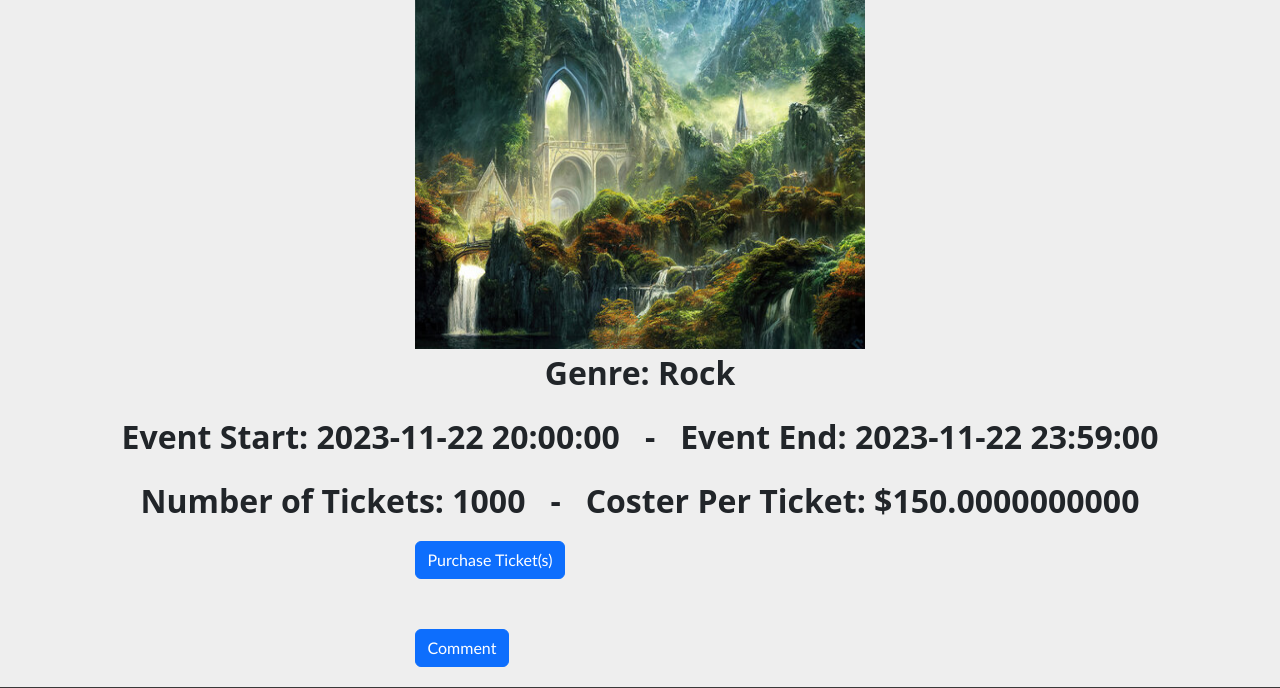
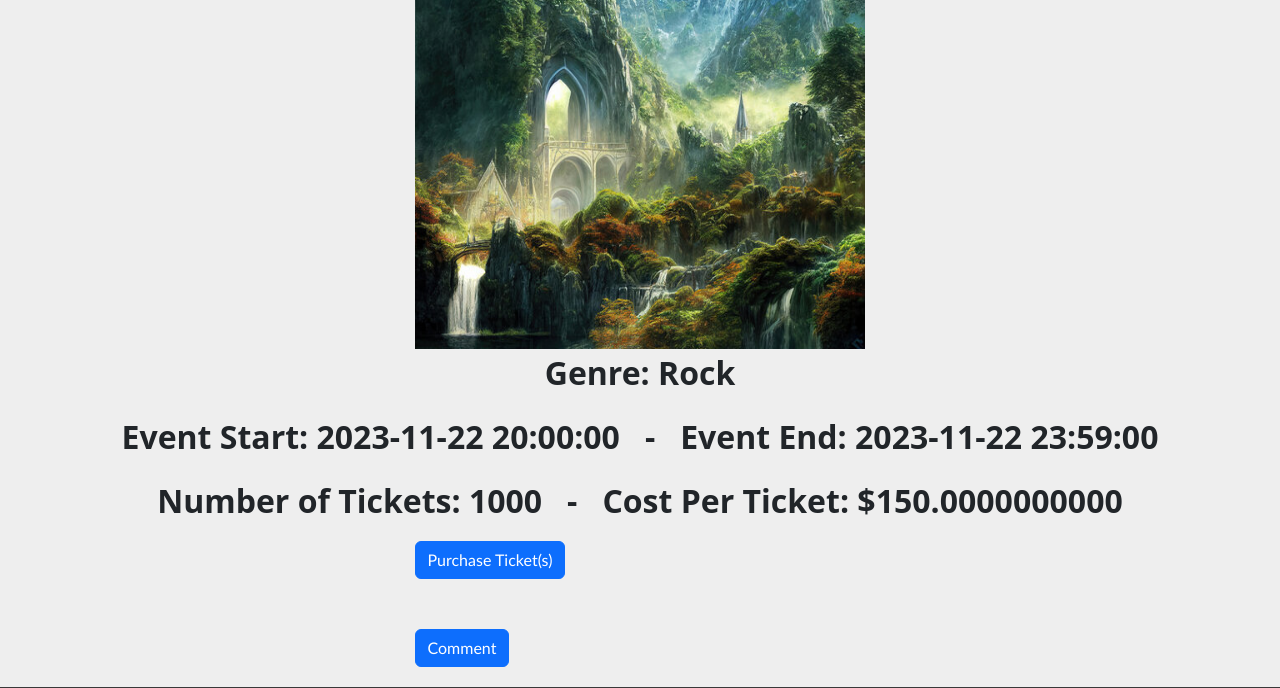
Before and after one commit to Onyxeagle/IAB207-JKL-DB, a Flask app: page /event_listing/view_event/1 in a window 1280 px wide. Shown: the part 407-1095 px from the top of the page. Run offline with Flask 3, Linux system fonts and the light colour scheme; data comes from the database, SQL or seed files in the repository; some libraries are stand-ins or nearby versions.

Commit message:
Fixed typo and class name issue in index
Finish type on event_listings.py and a div class issue in index.html

```diff
--- a/a3_starter_code-main/projectfile/website/event_listings.py
+++ b/a3_starter_code-main/projectfile/website/event_listings.py
@@ -10,7 +10,7 @@ listingbp = Blueprint('listing', __name__, url_prefix='/event_listing')
 
 # creates the route used for the user purchasing tickets
 # the user will need to be logged in to view this page
-@listingbp.route('/ticket_purchase', methods=['GET','POST'])
+@listingbp.route('/ticket_purchase ', methods=['GET','POST'])
 @login_required
 def purchase_tickets():
     purchaseform = TicketPurchase()
--- a/a3_starter_code-main/projectfile/website/templates/event_listings/event_details.html
+++ b/a3_starter_code-main/projectfile/website/templates/event_listings/event_details.html
@@ -16,8 +16,7 @@
                <img src="{{event.image}}" alt="eventImage" width="450" height="350">
                <p>Genre: {{event.genre}}</p>
                <p>Event Start: {{event.start_date}} &nbsp;&nbsp;-&nbsp;&nbsp; Event End: {{event.end_date}}</p>
-               <p>Number of Tickets: {{event.numTickets}} &nbsp;&nbsp;-&nbsp;&nbsp; Coster Per Ticket: ${{event.costTickets}}</p>
-
+               <p>Number of Tickets: {{event.numTickets}} &nbsp;&nbsp;-&nbsp;&nbsp; Cost Per Ticket: ${{event.costTickets}}</p>
             </div>
       </div>
    </div>
--- a/a3_starter_code-main/projectfile/website/templates/index.html
+++ b/a3_starter_code-main/projectfile/website/templates/index.html
@@ -4,7 +4,7 @@
    {% block header %}
    <header>
    <!-- The below code is used to display basic information about the application using basic HTML text and bootstrap cards -->
-	<class="app_info">
+	<div class="app_info">
 		<div class="container text-center" id="textbody">
 			<div class="row">
 				<div class="col-6 col-md-6 col-sm-6">
```
